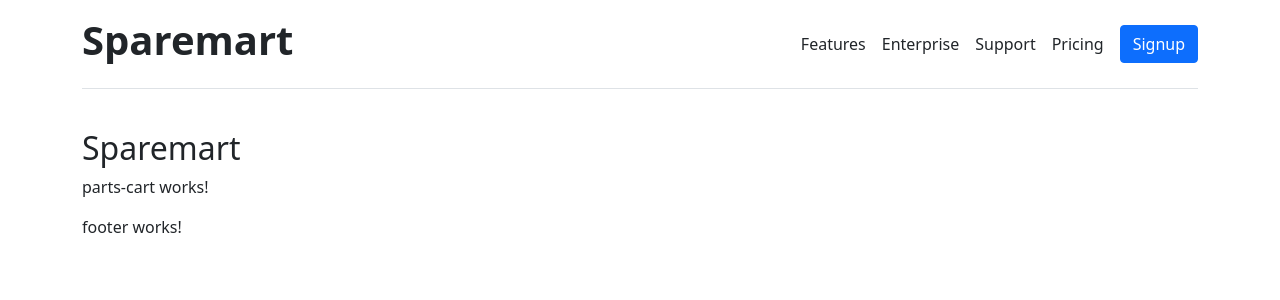
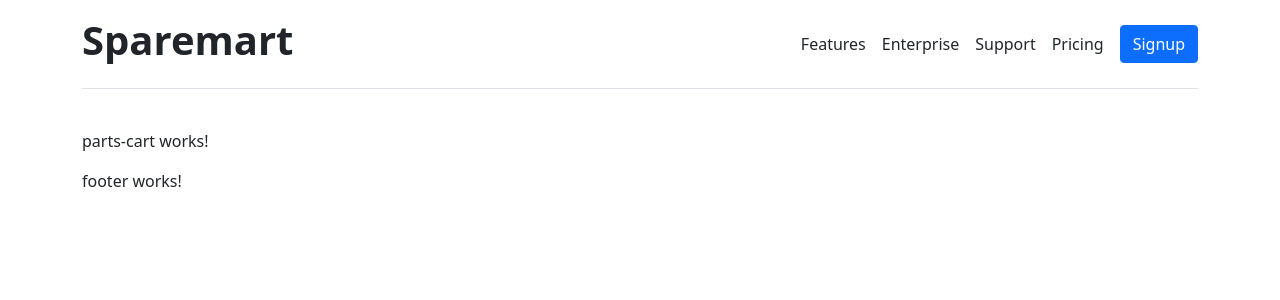
Before and after one commit to NSBM-SPM-2021/github-basics-Waas9963, an Angular app: page / in a window 1280 px wide. Shown: the top 300 px of the page. Built offline with nearby package versions, Linux system fonts and the light colour scheme.

Commit message:
Adding product list and filters

```diff
--- a/src/app/app.component.html
+++ b/src/app/app.component.html
@@ -1,10 +1,5 @@
 <app-nav></app-nav>
 <div class="container">
-  <div class="row">
-    <div class="col">
-      <app-header></app-header>
-    </div>
-  </div>
   <div class="row">
     <div class="col">
       <app-parts-cart></app-parts-cart>
```
